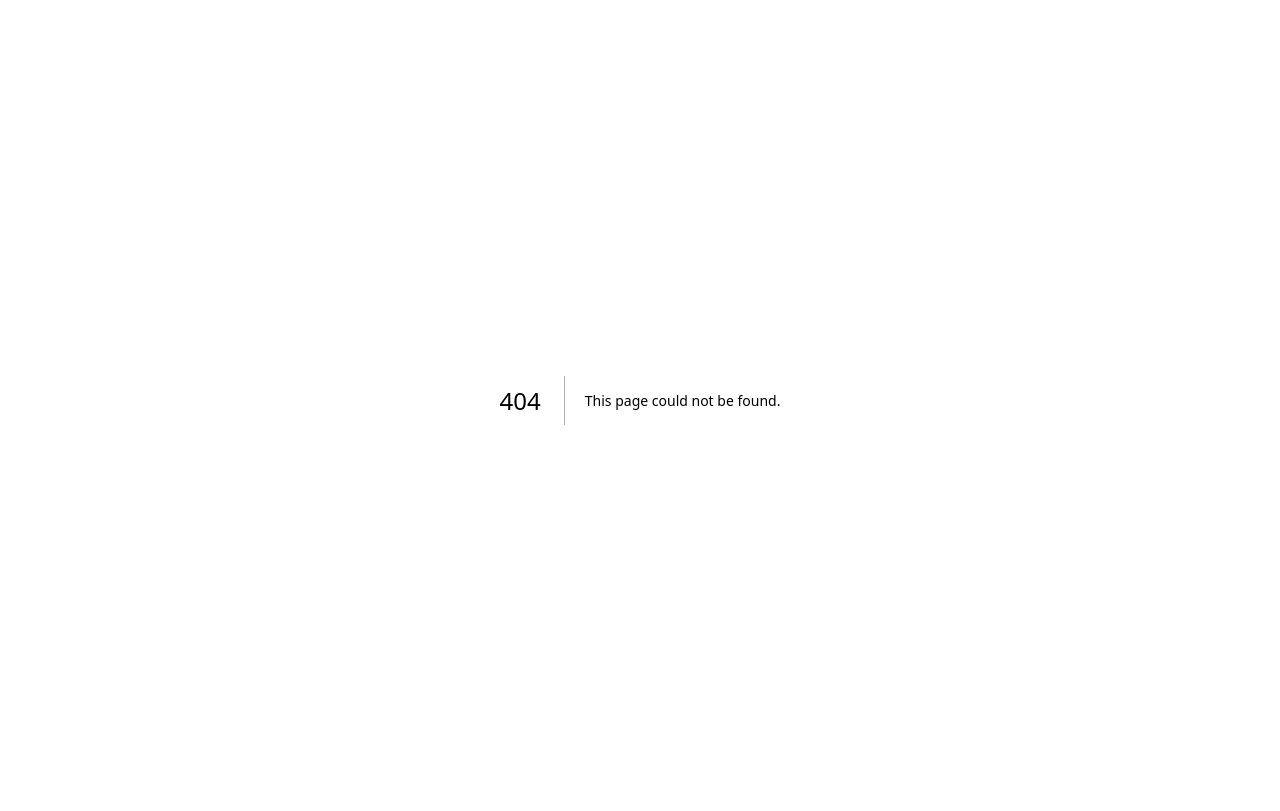
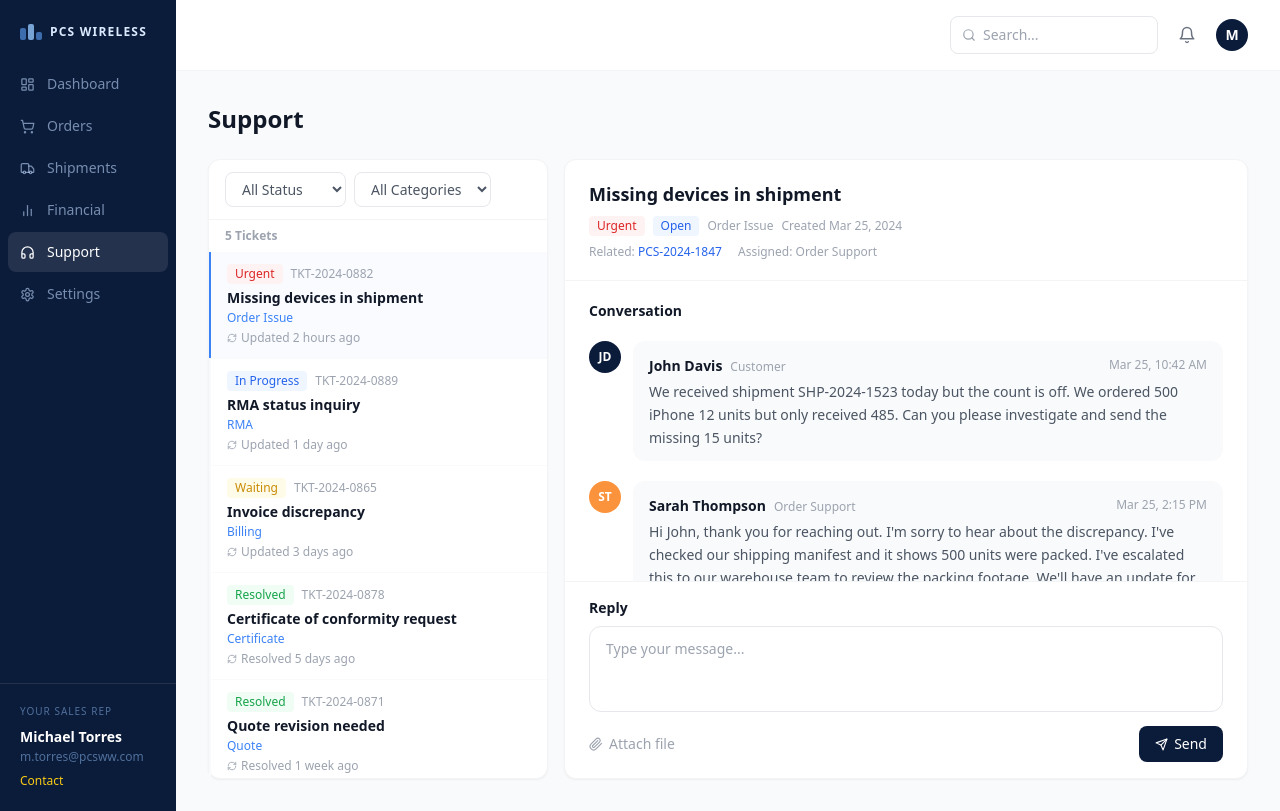
Before and after one commit to thomastorvpcs/pcs-customer-portal, a Next.js app in the folder frontend/: page /support in a window 1280 px wide. Before the commit this address had no page. Built offline with nearby package versions, Linux system fonts and the light colour scheme.

Commit message:
Add Support page with ticket list and conversation thread

```diff
--- /dev/null
+++ b/frontend/app/(app)/support/page.jsx
@@ -0,0 +1,214 @@
+'use client'
+
+import { useState } from 'react'
+import { RefreshCw, Paperclip, Send } from 'lucide-react'
+
+const tickets = [
+  {
+    id: 'TKT-2024-0882',
+    priority: 'Urgent',
+    title: 'Missing devices in shipment',
+    category: 'Order Issue',
+    updated: 'Updated 2 hours ago',
+    status: 'Open',
+  },
+  {
+    id: 'TKT-2024-0889',
+    priority: 'In Progress',
+    title: 'RMA status inquiry',
+    category: 'RMA',
+    updated: 'Updated 1 day ago',
+    status: 'In Progress',
+  },
+  {
+    id: 'TKT-2024-0865',
+    priority: 'Waiting',
+    title: 'Invoice discrepancy',
+    category: 'Billing',
+    updated: 'Updated 3 days ago',
+    status: 'Waiting',
+  },
+  {
+    id: 'TKT-2024-0878',
+    priority: 'Resolved',
+    title: 'Certificate of conformity request',
+    category: 'Certificate',
+    updated: 'Resolved 5 days ago',
+    status: 'Resolved',
+  },
+  {
+    id: 'TKT-2024-0871',
+    priority: 'Resolved',
+    title: 'Quote revision needed',
+    category: 'Quote',
+    updated: 'Resolved 1 week ago',
+    status: 'Resolved',
+  },
+]
+
+const priorityStyles = {
+  Urgent: 'bg-red-50 text-red-600',
+  'In Progress': 'bg-blue-50 text-blue-600',
+  Waiting: 'bg-yellow-50 text-yellow-600',
+  Resolved: 'bg-green-50 text-green-600',
+}
+
+const conversation = [
+  {
+    name: 'John Davis',
+    role: 'Customer',
+    time: 'Mar 25, 10:42 AM',
+    message: 'We received shipment SHP-2024-1523 today but the count is off. We ordered 500 iPhone 12 units but only received 485. Can you please investigate and send the missing 15 units?',
+    initials: 'JD',
+    bg: 'bg-[#0b1b3a]',
+  },
+  {
+    name: 'Sarah Thompson',
+    role: 'Order Support',
+    time: 'Mar 25, 2:15 PM',
+    message: "Hi John, thank you for reaching out. I'm sorry to hear about the discrepancy. I've checked our shipping manifest and it shows 500 units were packed. I've escalated this to our warehouse team to review the packing footage. We'll have an update for you within 24 hours.",
+    initials: 'ST',
+    bg: 'bg-orange-400',
+  },
+  {
+    name: 'Sarah Thompson',
+    role: 'Order Support',
+    time: 'Today, 9:30 AM',
+    message: "Update: We've confirmed the shortage. The 15 missing units will be shipped today via overnight delivery at no extra charge. You'll receive tracking info shortly. Apologies for the inconvenience.",
+    initials: 'ST',
+    bg: 'bg-orange-400',
+  },
+]
+
+export default function SupportPage() {
+  const [selected, setSelected] = useState(tickets[0])
+  const [reply, setReply] = useState('')
+
+  return (
+    <div className="flex-1 p-8 bg-gray-50 overflow-auto">
+      <h1 className="text-2xl font-bold text-gray-900 mb-6">Support</h1>
+
+      <div className="flex gap-4 h-[calc(100vh-180px)]">
+        {/* Left: Ticket List */}
+        <div className="w-[340px] flex-shrink-0 bg-white rounded-xl border border-gray-100 shadow-sm flex flex-col">
+          {/* Filters */}
+          <div className="flex items-center gap-2 px-4 py-3 border-b border-gray-100">
+            <select className="text-sm border border-gray-200 rounded-lg px-3 py-1.5 text-gray-600 focus:outline-none focus:ring-2 focus:ring-blue-500 bg-white">
+              <option>All Status</option>
+              <option>Open</option>
+              <option>In Progress</option>
+              <option>Waiting</option>
+              <option>Resolved</option>
+            </select>
+            <select className="text-sm border border-gray-200 rounded-lg px-3 py-1.5 text-gray-600 focus:outline-none focus:ring-2 focus:ring-blue-500 bg-white">
+              <option>All Categories</option>
+              <option>Order Issue</option>
+              <option>RMA</option>
+              <option>Billing</option>
+            </select>
+          </div>
+
+          <p className="px-4 py-2 text-xs font-semibold text-gray-400">{tickets.length} Tickets</p>
+
+          {/* List */}
+          <div className="flex-1 overflow-y-auto divide-y divide-gray-50">
+            {tickets.map((ticket) => (
+              <div
+                key={ticket.id}
+                onClick={() => setSelected(ticket)}
+                className={`px-4 py-3 cursor-pointer transition-colors ${
+                  selected?.id === ticket.id
+                    ? 'border-l-2 border-blue-500 bg-blue-50/40'
+                    : 'border-l-2 border-transparent hover:bg-gray-50'
+                }`}
+              >
+                <div className="flex items-center gap-2 mb-1">
+                  <span className={`px-2 py-0.5 rounded text-xs font-medium ${priorityStyles[ticket.priority]}`}>
+                    {ticket.priority}
+                  </span>
+                  <span className="text-xs text-gray-400">{ticket.id}</span>
+                </div>
+                <p className="text-sm font-semibold text-gray-900 mb-0.5">{ticket.title}</p>
+                <p className="text-xs text-blue-500 mb-1">{ticket.category}</p>
+                <div className="flex items-center gap-1 text-xs text-gray-400">
+                  <RefreshCw size={10} />
+                  {ticket.updated}
+                </div>
+              </div>
+            ))}
+          </div>
+        </div>
+
+        {/* Right: Ticket Detail */}
+        {selected && (
+          <div className="flex-1 bg-white rounded-xl border border-gray-100 shadow-sm flex flex-col overflow-hidden">
+            {/* Ticket Header */}
+            <div className="px-6 py-5 border-b border-gray-100">
+              <h2 className="text-lg font-bold text-gray-900 mb-2">{selected.title}</h2>
+              <div className="flex items-center gap-2 flex-wrap mb-2">
+                <span className={`px-2 py-0.5 rounded text-xs font-medium ${priorityStyles[selected.priority]}`}>
+                  {selected.priority}
+                </span>
+                <span className="px-2 py-0.5 rounded text-xs font-medium bg-blue-50 text-blue-600">
+                  {selected.status === 'In Progress' ? 'Open' : selected.status}
+                </span>
+                <span className="text-xs text-gray-400">{selected.category}</span>
+                <span className="text-xs text-gray-400">Created Mar 25, 2024</span>
+              </div>
+              <div className="flex items-center gap-4 text-xs text-gray-400">
+                <span>
+                  Related: <span className="text-blue-600 font-medium">PCS-2024-1847</span>
+                </span>
+                <span>Assigned: Order Support</span>
+              </div>
+            </div>
+
+            {/* Conversation */}
+            <div className="flex-1 overflow-y-auto px-6 py-5 space-y-5">
+              <h3 className="text-sm font-semibold text-gray-900">Conversation</h3>
+              {conversation.map((msg, i) => (
+                <div key={i} className="flex items-start gap-3">
+                  <div className={`w-8 h-8 rounded-full ${msg.bg} flex items-center justify-center text-white text-xs font-semibold flex-shrink-0`}>
+                    {msg.initials}
+                  </div>
+                  <div className="flex-1 bg-gray-50 rounded-xl px-4 py-3">
+                    <div className="flex items-center justify-between mb-1">
+                      <div>
+                        <span className="text-sm font-semibold text-gray-900">{msg.name}</span>
+                        <span className="text-xs text-gray-400 ml-2">{msg.role}</span>
+                      </div>
+                      <span className="text-xs text-gray-400">{msg.time}</span>
+                    </div>
+                    <p className="text-sm text-gray-600 leading-relaxed">{msg.message}</p>
+                  </div>
+                </div>
+              ))}
+            </div>
+
+            {/* Reply Box */}
+            <div className="px-6 py-4 border-t border-gray-100">
+              <p className="text-sm font-semibold text-gray-900 mb-2">Reply</p>
+              <textarea
+                value={reply}
+                onChange={(e) => setReply(e.target.value)}
+                placeholder="Type your message..."
+                rows={3}
+                className="w-full border border-gray-200 rounded-xl px-4 py-3 text-sm text-gray-700 placeholder-gray-400 focus:outline-none focus:ring-2 focus:ring-blue-500 resize-none"
+              />
+              <div className="flex items-center justify-between mt-2">
+                <button className="flex items-center gap-1.5 text-sm text-gray-400 hover:text-gray-600 transition-colors">
+                  <Paperclip size={14} />
+                  Attach file
+                </button>
+                <button className="flex items-center gap-1.5 px-4 py-2 text-sm font-medium bg-[#0b1b3a] text-white rounded-lg hover:bg-[#112654] transition-colors">
+                  <Send size={13} />
+                  Send
+                </button>
+              </div>
+            </div>
+          </div>
+        )}
+      </div>
+    </div>
+  )
+}
```
